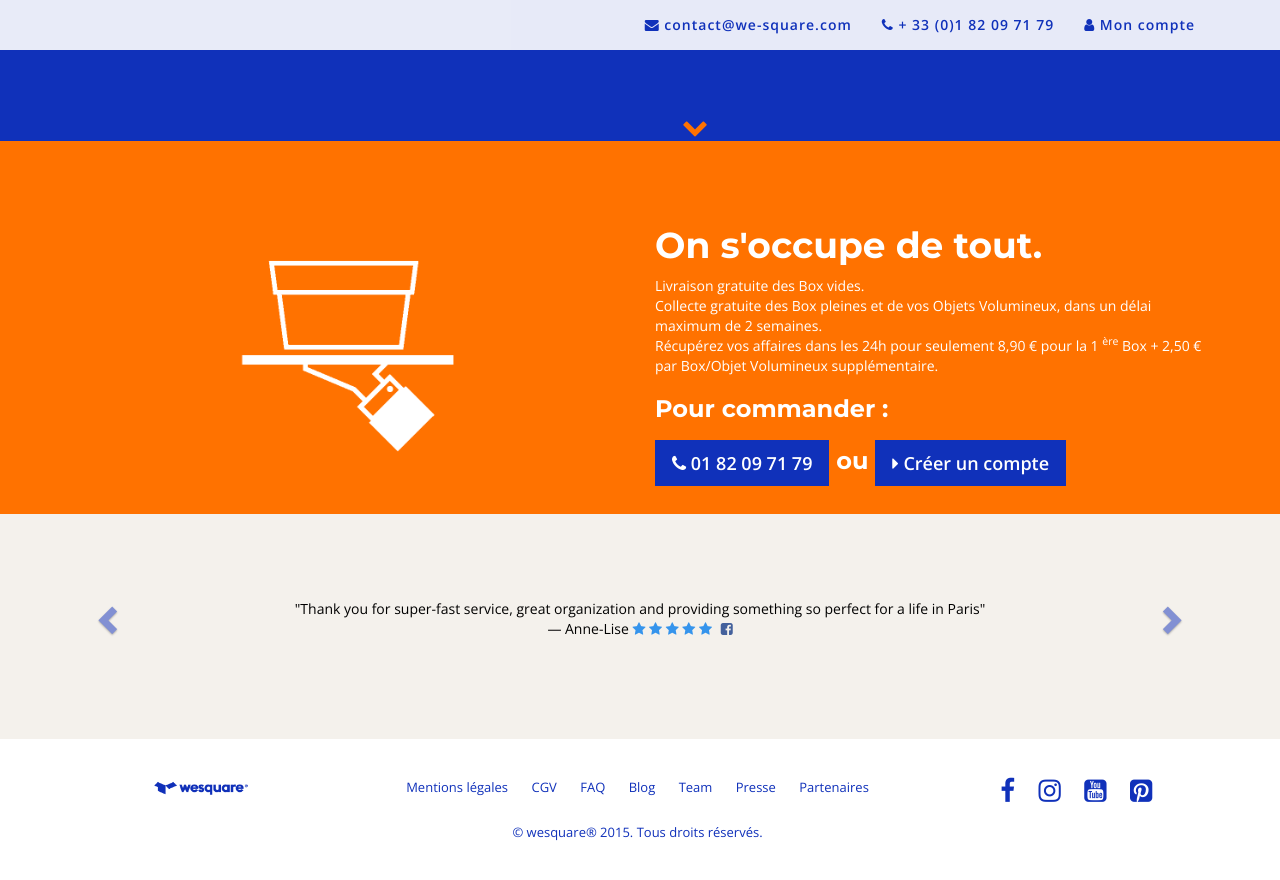
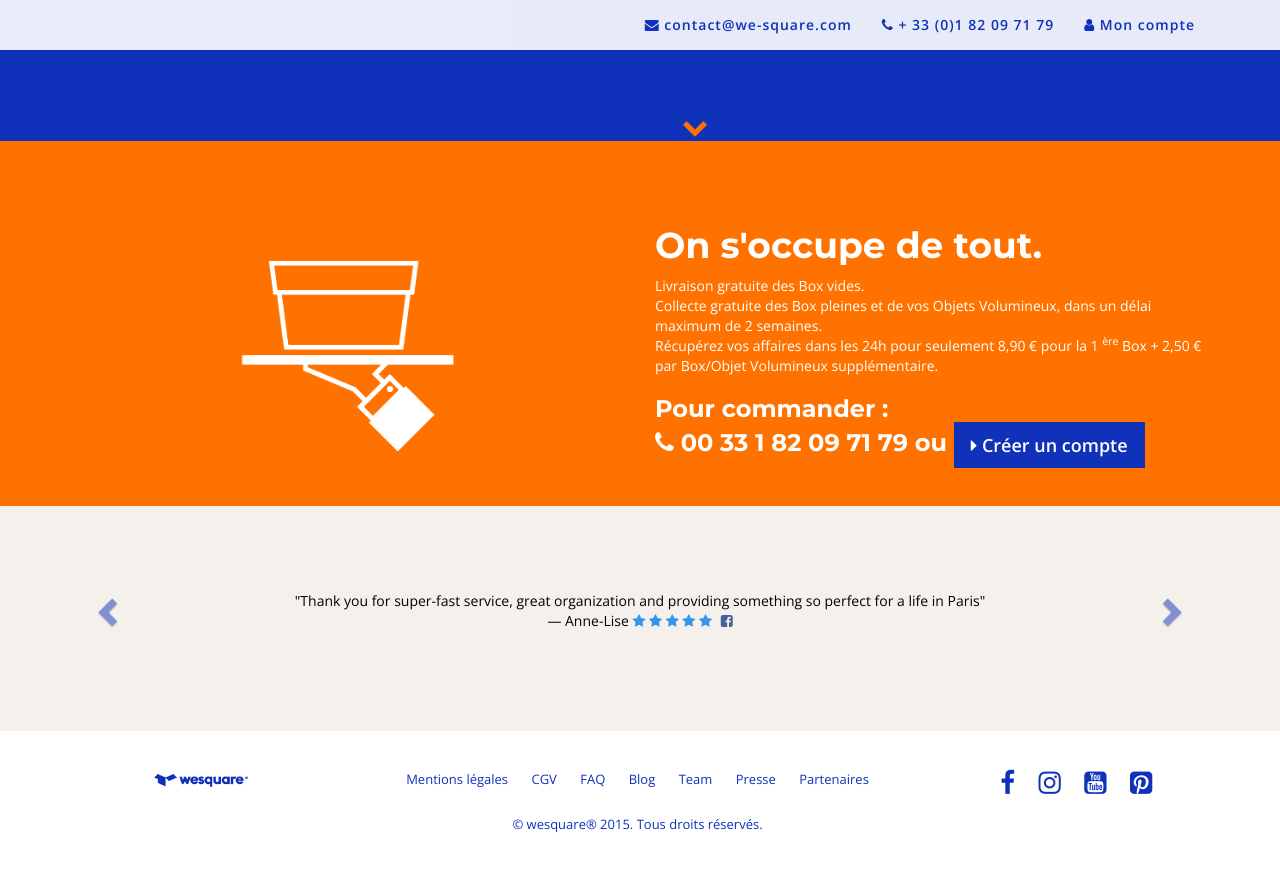
Before and after one commit to Seb1501/wesquare, a Jekyll site: the page built from index.html, in a window 1280 px wide and 900 px high, scrolled down 4519 px. Shown: the top 880 px of the window. Built offline with Jekyll 4.4.1, drawn with Linux system fonts in a browser that asks for light colours; nearby versions of some CDN libraries; Markdown is read by kramdown in place of the engine named in the settings.

Commit message:
Modif numéro tel

```diff
--- a/index.html
+++ b/index.html
@@ -774,8 +774,7 @@ style: style
           <p>Récupérez vos affaires dans les 24h pour seulement 8,90 € pour la 1 <sup>ère</sup> Box + 2,50 € par Box/Objet Volumineux supplémentaire.</p>
           <h3> Pour commander :
             <br>
-            <button class="btn btn-default btn-lg" onclick="ga('send','event','Button','Callback', 'Call');">
-              <i class="fa fa-phone"> </i> 01 82 09 71 79 </button> ou
+              <i class="fa fa-phone" onclick="ga('send','event','Button','Callback', 'Call');"> </i> 00 33 1 82 09 71 79 ou
               <a class="btn btn-default btn-lg" href="{{ site.baseurl }}/commande.html" target="BLANK" onclick="ga('send','event','Button','Order', 'Call');"> <i class="fa fa-caret-right"></i> Créer un compte
               </a>
             </h3>
```
